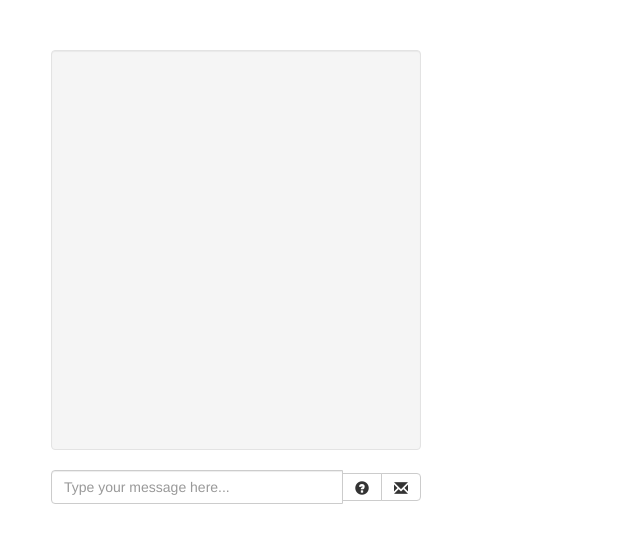
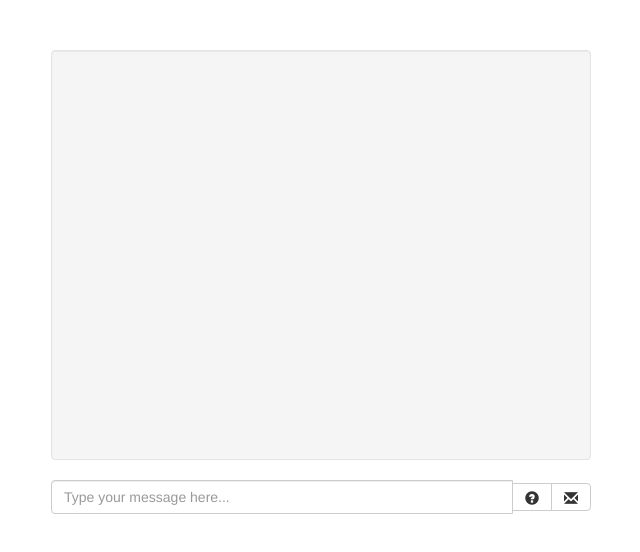
Before and after one commit to sidho/chatapp, a website: page public/index.html in a window 1280 px wide. Shown: the whole page, without its empty margins (34-674 px from the left). Drawn offline with nearby package versions, Linux system fonts and the light colour scheme; no server answers.

Commit message:
Adjust chat width

```diff
--- a/public/stylesheets/steez.css
+++ b/public/stylesheets/steez.css
@@ -4,13 +4,7 @@ li {
 }
 
 #chat {
-  width: 400px;
   padding-top: 50px;
-}
-
-.messages-container {
-  max-width: 400px;
-  max-height: 400px;
 }
 
 #messages {
```
Also changed, not shown: public/index.html (line endings or trailing spaces).
